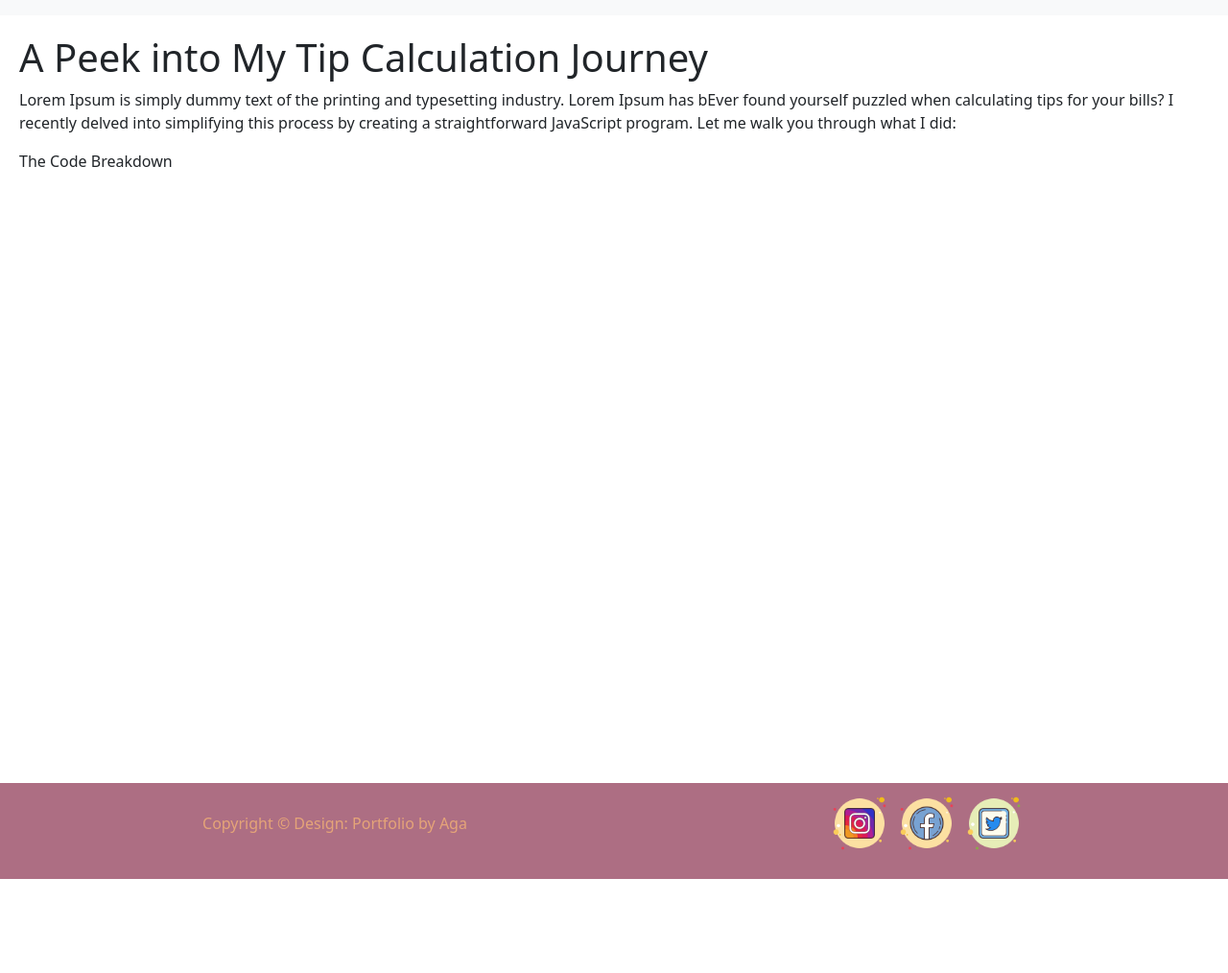
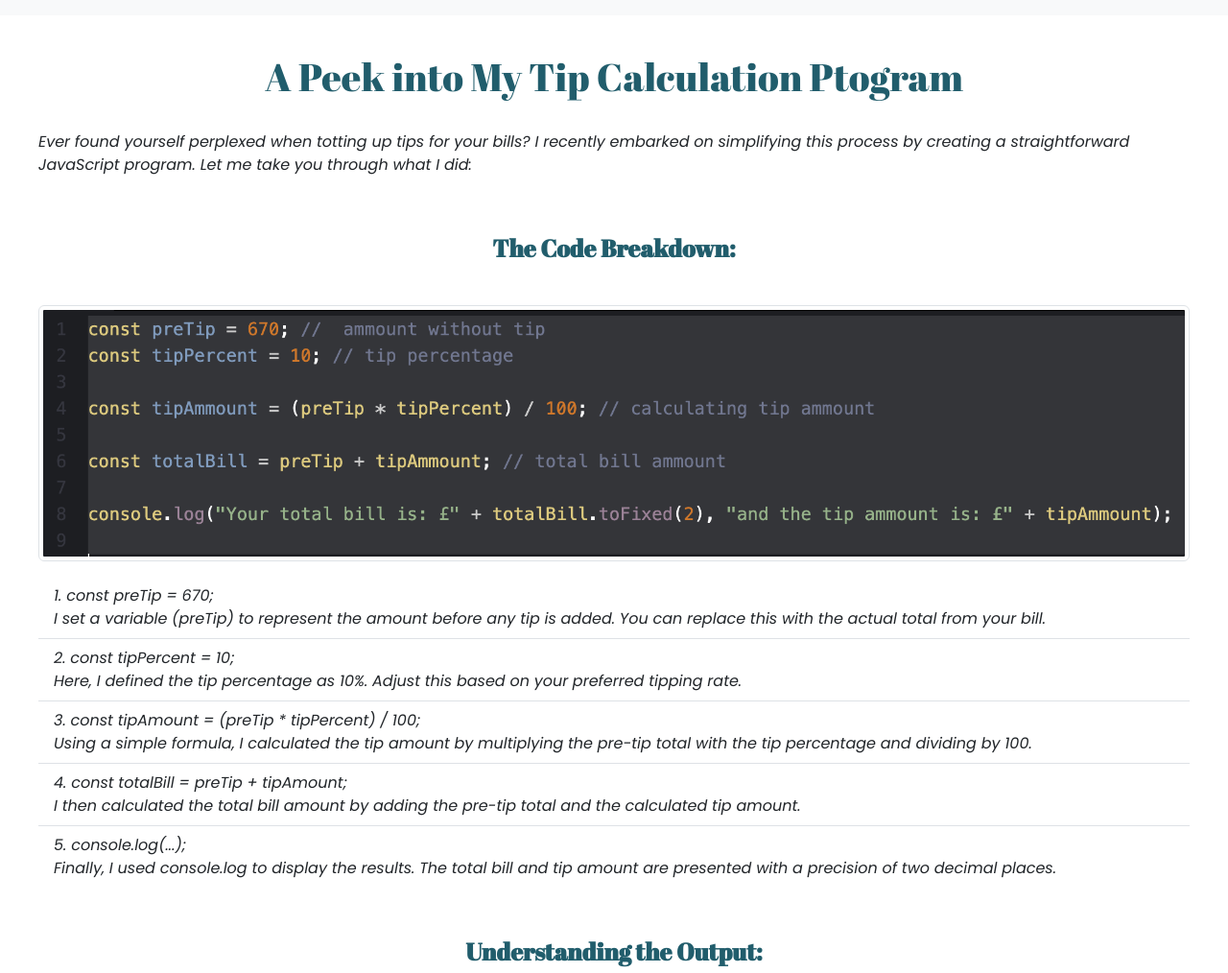
Before and after one commit to aaamorek91/Portfolio, an Eleventy site: page src/blog.njk in a window 1280 px wide. Shown: the part 110-1124 px from the top of the page at 96% size. Before the commit the page ends 1026 px from the top, so only its background shows below. Built offline with nearby package versions, Linux system fonts and the light colour scheme; Eleventy itself is replaced by a stand-in of ours; files that its build step writes are made by us from their sources.

Commit message:
Blog post- JS Tip Calculator

```diff
--- a/src/blog.njk
+++ b/src/blog.njk
@@ -6,21 +6,71 @@ layout: 'base.njk'
 
 <style>
 .blog-container {
-  margin: 0;
+  margin: 20px;
   padding: 20px;
   display: flex;
   flex-direction: column;
   min-height: 100vh;
   flex: 1;
 }
+.Hpost{
+  font-weight: bold;
+  font-size: 25px;
+  text-align: center;
+  color: #215d6c;
+    font-family: "Abril Fatface", serif;
+}
+
+.blog-header{
+text-align: center;
+color: #215d6c;
+font-family: "Abril Fatface", serif;
+}
+
+.list-group-item,
+.pContent{
+  font-family: "Poppins", sans-serif;
+}
+
 
 </style>
+
 <main class="blog-container">
 <article class="blog-content">
-    <h1 class="blog-header"> A Peek into My Tip Calculation Journey </h1>
-    <p>Lorem Ipsum is simply dummy text of the printing and typesetting industry. Lorem Ipsum has bEver found yourself puzzled when calculating tips for your bills? I recently delved into simplifying this process by creating a straightforward JavaScript program. Let me walk you through what I did:<p>
+    <h1 class="blog-header"> A Peek into My Tip Calculation Ptogram </h1><br>
 
-         <p>The Code Breakdown<p>
+    <p class="pContent">Ever found yourself perplexed when totting up tips for your bills? I recently embarked on simplifying this process by creating a straightforward JavaScript program. Let me take you through what I did:<p><br>
+
+    <p class= "Hpost">The Code Breakdown:<p><br>
+
+    <img class="img-thumbnail" src="/assets/img/b-post1.jpg"><br>
+
+<ul class="list-group list-group-flush">
+  <li class="list-group-item">1. const preTip = 670;<br> I set a variable (preTip) to represent the amount before any tip is added. You can replace this with the actual total from your bill.</li>
+  <li class="list-group-item">2. const tipPercent = 10; <br> Here, I defined the tip percentage as 10%. Adjust this based on your preferred tipping rate.
+
+</li>
+  <li class="list-group-item">3. const tipAmount = (preTip * tipPercent) / 100;<br>
+Using a simple formula, I calculated the tip amount by multiplying the pre-tip total with the tip percentage and dividing by 100.</li>
+
+  <li class="list-group-item">4. const totalBill = preTip + tipAmount;<br>
+I then calculated the total bill amount by adding the pre-tip total and the calculated tip amount.</li>
+  <li class="list-group-item">5. console.log(...);<br>
+Finally, I used console.log to display the results. The total bill and tip amount are presented with a precision of two decimal places.</li>
+</ul>
+<br><br>
+
+<p class= "Hpost">Understanding the Output:</p><br>
+
+<img class="img-thumbnail" src="/assets/img/b-post2.jpg"><br>
+
+  <br><br>
+<p class= "Hpost">What's Next?</p><br>
+
+<p class="pContent">Feel free to customise the preTip and tipPercent variables with your own bill details. This simple JavaScript program serves as a quick and efficient way to calculate tips, making the bill-paying process a breeze.
+  <br><br></p>
+
+<p class= "Hpost">Happy coding!</p>
 
 
 
```
Also changed, not shown: .eleventy.js, 3 other files.
